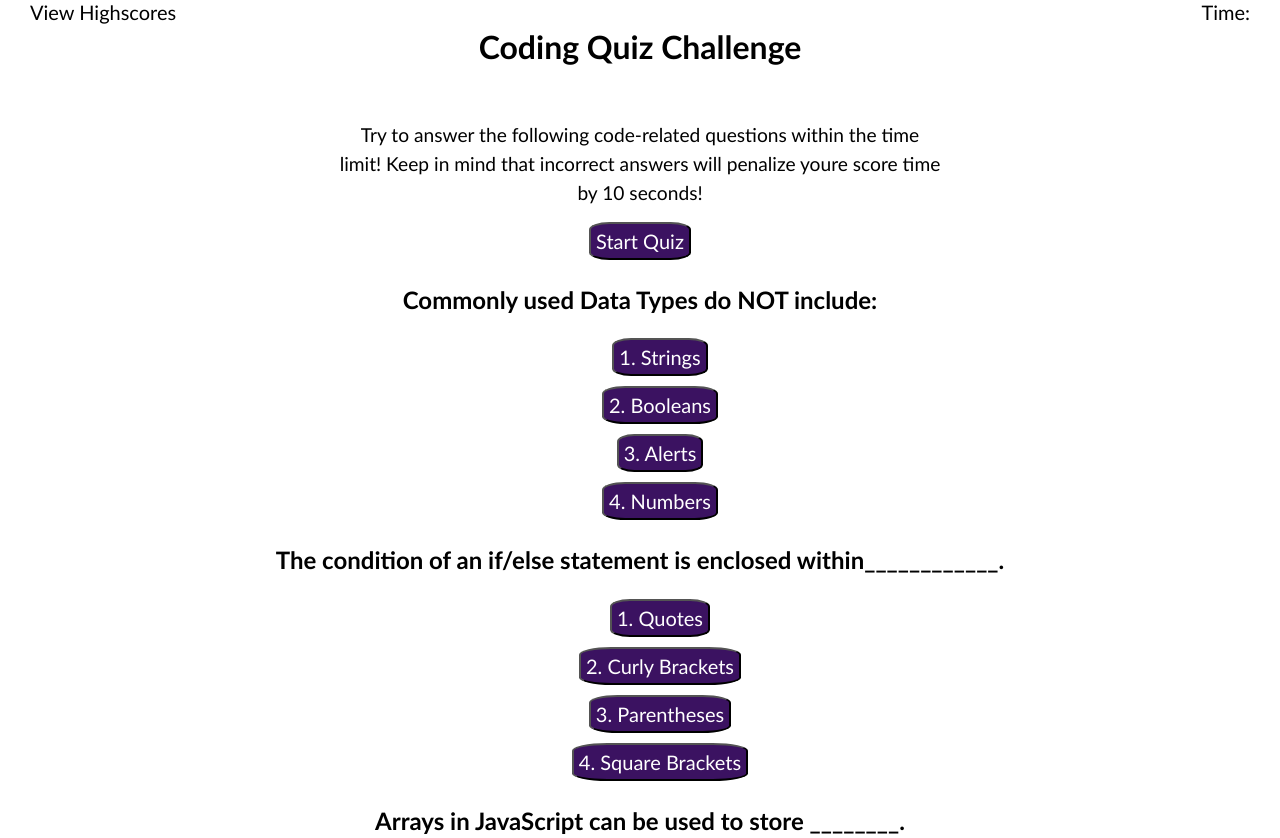
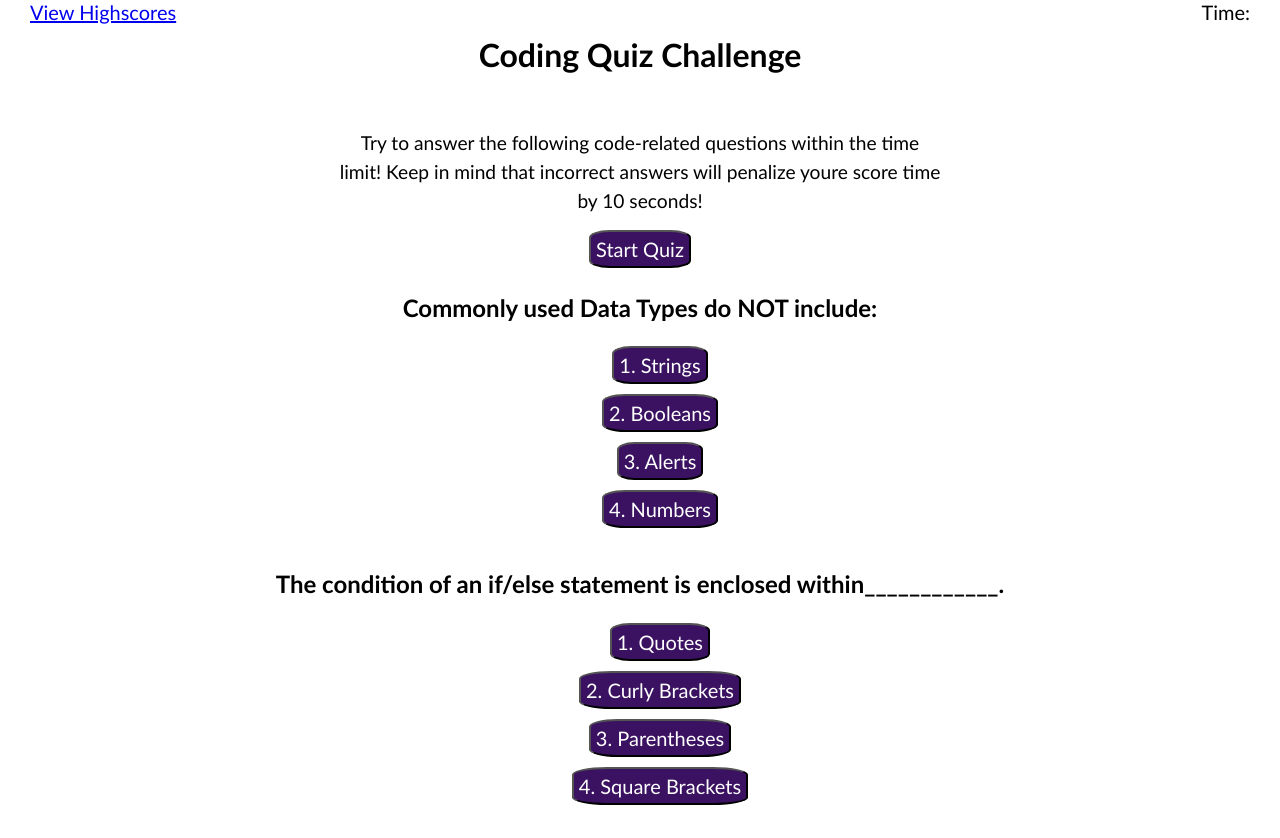
Before and after one commit to Tiffany7809/Code_Quiz, a plain HTML site: page index.html in a window 1280 px wide. Shown: the top 838 px of the page. Drawn offline with Linux system fonts and the light colour scheme.

Commit message:
Renaming pages

```diff
--- a/index.html
+++ b/index.html
@@ -8,7 +8,7 @@
 <body>
 
      <!-- Highscores page  -->
-     <div class = highscores> View Highscores</div>
+     <div class = highscores><a href="#yourScore">View Highscores</a></div>
      <!-- countdown timer -->
      <div class = countdown> Time: </div>
 
--- a/script.js
+++ b/script.js
@@ -1,3 +1,9 @@
 start.addEventListener("click",function() {
     console.log ("button was clicked")
 });
+
+yourScore.addEventListener("click",function(){
+    // prevent.default();
+
+    scorePage.setAttribute();
+})
--- a/style.css
+++ b/style.css
@@ -2,6 +2,11 @@
 * {
     text-align: center;
     font-family: 'Gill Sans', 'Gill Sans MT', Calibri, 'Trebuchet MS', sans-serif;
+}
+
+body {
+   display: flex;
+   flex-direction: column;
 }
 
 .highscores {
@@ -35,7 +40,7 @@ button {
 
 /* styles for Start page */
 #Home {
-    /* display: none; */
+    /* visibility:hidden; */
 }
 
 h1 {
@@ -50,34 +55,33 @@ p {
 /* section/page Styles */
 
 #Q1 {
-    /* display: none; */
+    /* visibility:hidden; */
 }
 
 #Q2 {
-    /* display: none; */
+    /* visibility:hidden; */
 }
 
 #Q3 {
-    /* display: none; */
+    /* visibility:hidden; */
 }
 
 #Q4 {
-    /* display: none; */
+    /* visibility:hidden; */
 }
 
 #Q5 {
-    /* display: none; */
+    /* visibility:hidden; */
 }
 
 #yourScore {
-    /* display: none; */
+    /* visibility:hidden; */
 }
 
 
 #scorePage {
-    /* display:none; */
+    /* visibility:hidden; */
 }
-
 
 
 
```
